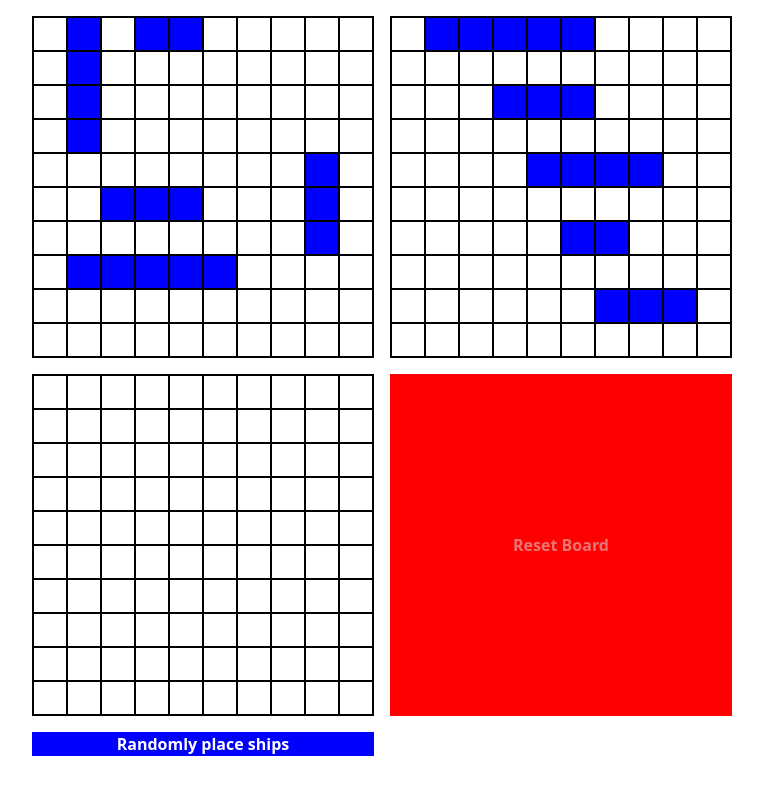
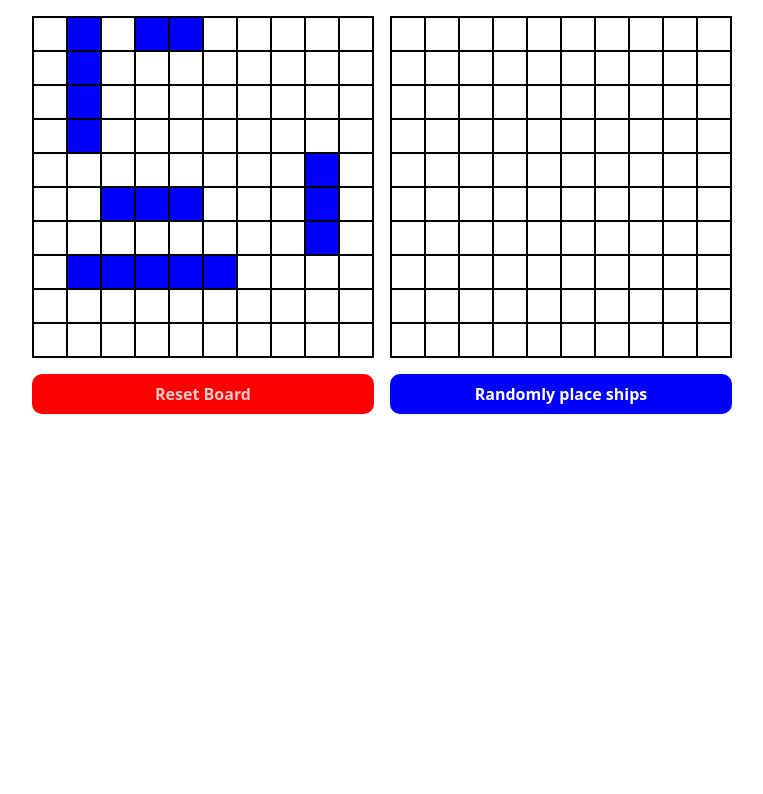
Before and after one commit to Ekomjah/battleship_game, a website built with webpack: page src/template.html in a window 1280 px wide. Shown: the whole page, without its empty margins (258-1021 px from the left). Built offline with nearby package versions, Linux system fonts and the light colour scheme.

Commit message:
refactor(board): hide secondary player board, add early draw check, and wire random-placement button

```diff
--- a/src/playerBoard.js
+++ b/src/playerBoard.js
@@ -8,7 +8,7 @@ const second = document.createElement("div");
 second.classList.add("border");
 const third = document.createElement("div");
 third.classList.add("border");
-// second.style.display = "none";
+second.style.display = "none";
 root.appendChild(second);
 root.appendChild(third);
 
@@ -116,6 +116,16 @@ function playBoard() {
   }
 
   const all = document.querySelectorAll(".human");
+
+  if (
+    [...all].every(
+      (cell) =>
+        cell.classList.contains("miss") || cell.classList.contains("hit")
+    )
+  ) {
+    alert("It's a draw!");
+    return;
+  }
   all.forEach((cell, index) => {
     cell.addEventListener("click", () => {
       if (isHumanTurn()) {
@@ -173,3 +183,7 @@ export function reset() {
 }
 
 btn.addEventListener("click", resetAll);
+randombtn.addEventListener("click", () => {
+  resetAll();
+  randomPlacements();
+});
--- a/src/styles.css
+++ b/src/styles.css
@@ -51,10 +51,12 @@ main {
 }
 
 .btn {
-  color: rgb(233, 116, 116);
+  color: rgb(236, 200, 200);
   font-weight: bold;
   font-size: 1rem;
   background: red;
+  padding: 0.5rem 1rem;
+  border-radius: 10px;
 }
 
 .btn:hover {
```
